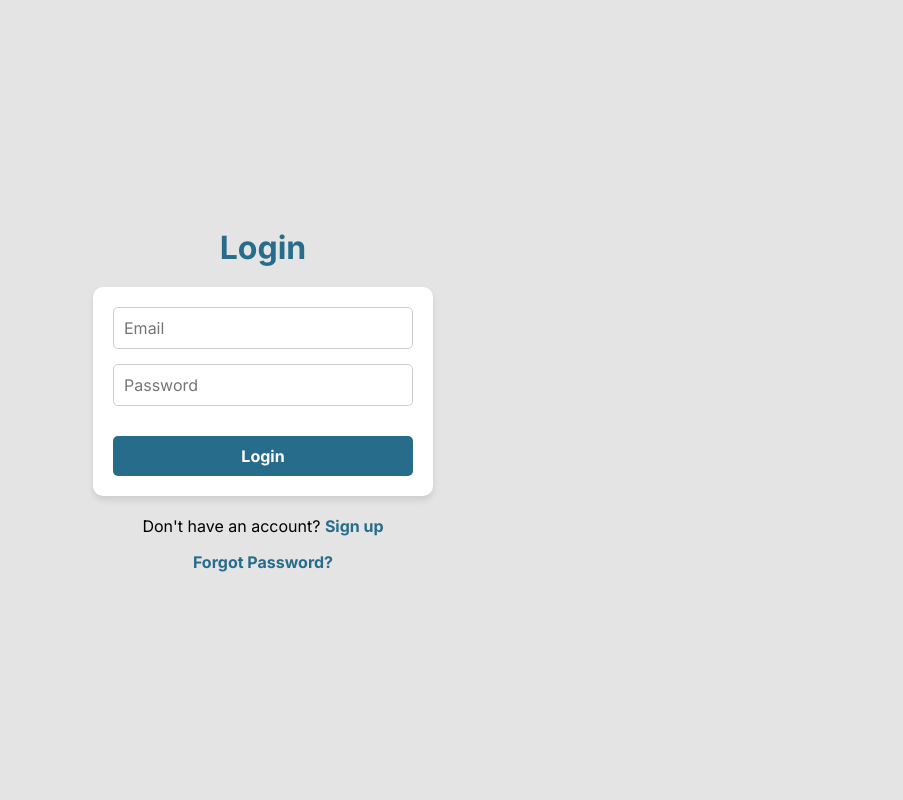
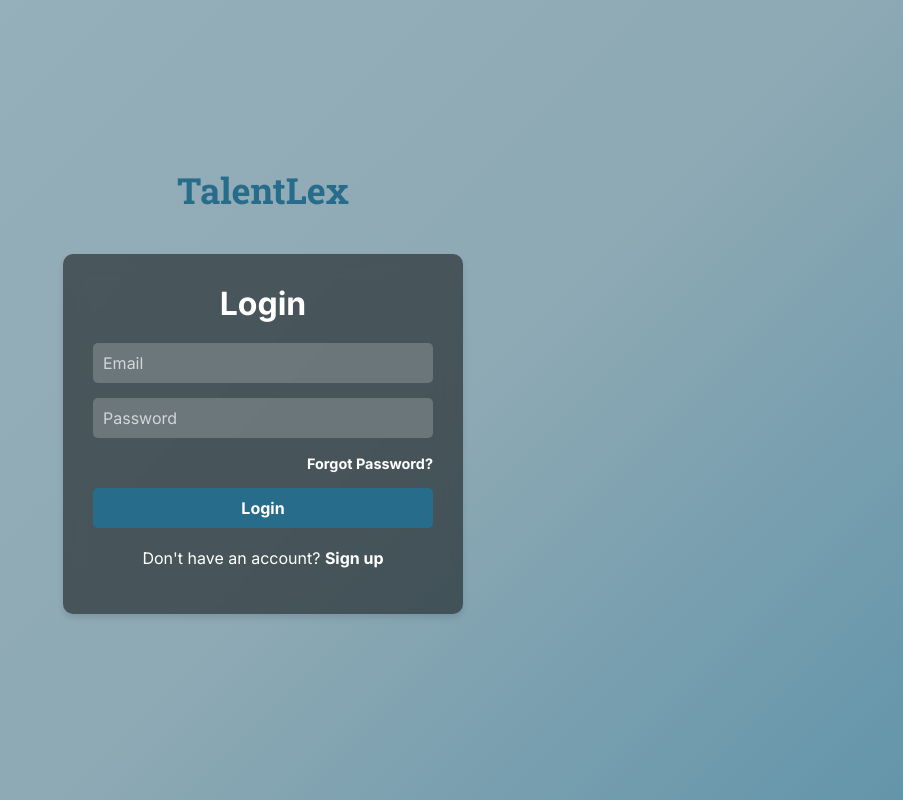
Before and after one commit to lockej2005/talentlex, a React (Create React App) app: page /login in a window 1280 px wide. Shown: the whole page, without its empty margins (377-1280 px from the left). Built offline with nearby package versions, Linux system fonts and the light colour scheme; a web font is replaced by a local one.

Commit message:
styling updates

```diff
--- a/src/pages/Authentication.css
+++ b/src/pages/Authentication.css
@@ -1,39 +1,69 @@
-  /* Auth.css */
-  .auth-container {
+/* Authentication.css */
+@import url('https://fonts.googleapis.com/css2?family=Roboto+Slab:wght@100..900&display=swap');
+
+
+.auth-page-auth {
   display: flex;
+  justify-content: center;
+  align-items: center;
+  min-height: 100vh;
+  background: linear-gradient(135deg, #99b2bd 0%, #8da9b4 60%, #6395aa 100%);
+  background-size: cover;
+  background-position: center;
+  background-attachment: fixed;
   flex-direction: column;
-    align-items: center;
-    justify-content: center;
-    min-height: 100vh;
-    background-color: #E4E4E4;
-    font-family: 'Inter', sans-serif;
 }
 
-  .auth-container h2 {
+.logo-auth {
+  font-size: 36px;
   color: #276D8B;
-    font-size: 2rem;
   margin-bottom: 20px;
+  font-weight: bold;
+  font-family: "Roboto Slab", serif;
 }
 
-  .auth-form {
-    display: flex;
-    flex-direction: column;
-    width: 300px;
-    background-color: white;
+
+.auth-container-auth {
+  width: 100%;
+  max-width: 400px;
   padding: 20px;
+}
+
+.frosted-glass-auth {
+  background: rgba(0, 0, 0, 0.5);
+  backdrop-filter: blur(10px);
   border-radius: 10px;
+  padding: 30px;
   box-shadow: 0 4px 6px rgba(0, 0, 0, 0.1);
 }
 
-  .auth-form input {
+.auth-container-auth h2 {
+  color: #ffffff;
+  font-size: 2rem;
+  margin-bottom: 20px;
+  text-align: center;
+}
+
+.auth-form-auth {
+  display: flex;
+  flex-direction: column;
+}
+
+.auth-form-auth input {
   margin-bottom: 15px;
   padding: 10px;
-    border: 1px solid #ccc;
+  border: none;
   border-radius: 5px;
   font-size: 1rem;
+  background: rgba(255, 255, 255, 0.2);
+  color: #ffffff;
 }
 
-  .auth-button {
+.auth-form-auth input::placeholder {
+  color: rgba(255, 255, 255, 0.7);
+}
+
+.auth-button-auth {
   background-color: #276D8B;
   color: white;
   border: none;
@@ -42,148 +72,95 @@
   cursor: pointer;
   font-size: 1rem;
   font-weight: bold;
+  transition: background-color 0.3s ease;
 }
 
-  .auth-button:hover {
+.auth-button-auth:hover {
   background-color: #1e5a73;
 }
 
-  .auth-container p {
+.auth-container-auth p {
   margin-top: 20px;
+  color: #ffffff;
+  text-align: center;
 }
 
-  .auth-container a {
-    color: #276D8B;
+.auth-container-auth a {
+  color: #ffffff;
   text-decoration: none;
   font-weight: bold;
 }
 
-  .auth-container a:hover {
+.auth-container-auth a:hover {
   text-decoration: underline;
 }
 
-  .error-message {
-    color: #ff0000;
+.error-message-auth {
+  color: #ff6b6b;
   margin-top: 10px;
+  text-align: center;
 }
 
-  .success-message {
-    color: #008000;
+.success-message-auth {
+  color: #51cf66;
   margin-top: 10px;
+  text-align: center;
 }
 
-  .society-code-input {
+.society-code-input-auth {
   display: flex;
   justify-content: space-between;
   margin-top: 20px;
 }
 
-  .code-input {
+.code-input-auth {
   width: 20px;
   height: 20px;
   text-align: center;
   font-size: 18px;
-    border: 1px solid #ccc;
+  border: none;
   border-radius: 4px;
   margin: 0 2px;
+  background: rgba(255, 255, 255, 0.2);
+  color: #ffffff;
 }
 
-  .code-input:focus {
-    border-color: #276D8B;
+.code-input-auth:focus {
   outline: none;
+  background: rgba(255, 255, 255, 0.3);
 }
 
-  .society-name {
-    color: #888;
+.society-name-auth {
+  color: #ffffff;
   font-size: 14px;
   text-decoration: underline;
   cursor: pointer;
 }
 
-  .popup-overlay {
-    position: fixed;
-    top: 0;
-    left: 0;
-    right: 0;
-    bottom: 0;
-    background-color: rgba(0, 0, 0, 0.5);
-    display: flex;
-    justify-content: center;
-    align-items: center;
-    z-index: 1000;
+.forgot-password-auth {
+  color: #ffffff;
+  text-align: right;
+  margin-bottom: 15px;
 }
 
-  .popup-overlay .auth-container {
-    min-height: auto;
-    background-color: transparent;
+.forgot-password-auth a {
+  color: #ffffff;
+  text-decoration: none;
+  font-size: 0.9rem;
+  transition: opacity 0.3s ease;
 }
 
-  .join-society {
-    color: #276D8B;
-    cursor: pointer;
-    text-decoration: underline;
-    margin-top: 5px;
-  }
-
-  /* New styles for reset password functionality */
-  .forgot-password {
-    margin-top: 10px;
-    text-align: right;
-  }
-
-  .forgot-password a {
-    color: #276D8B;
-    text-decoration: none;
-    font-size: 0.9rem;
-  }
-
-  .forgot-password a:hover {
-    text-decoration: underline;
-  }
-
-  .reset-password-form {
-    text-align: center;
-  }
-
-  .reset-password-form p {
-    margin-bottom: 20px;
-    color: #555;
-  }
-
-  .reset-password-form .auth-button {
-    margin-top: 10px;
+.forgot-password-auth a:hover {
+  opacity: 0.8;
 }
 
 /* Responsive design for smaller screens */
 @media (max-width: 480px) {
-    .auth-form {
+  .auth-container-auth {
     width: 90%;
-        max-width: 300px;
   }
 
-    .auth-container h2 {
+  .auth-container-auth h2 {
     font-size: 1.5rem;
   }
 }
-
-  .forgot-password {
-    text-align: right;
-    margin-bottom: 15px;
-  }
-
-  .forgot-password a {
-    color: #276D8B;
-    text-decoration: none;
-    font-size: 0.9rem;
-    transition: color 0.3s ease;
-  }
-
-  .forgot-password a:hover {
-    color: #1e5a73;
-    text-decoration: underline;
-  }
-
-  /* You may need to adjust other styles to accommodate this change */
-  .auth-form input[type="password"] {
-    margin-bottom: 5px; /* Reduced from 15px to make room for the forgot password link */
-  }
--- a/src/pages/DueDiligence.css
+++ b/src/pages/DueDiligence.css
@@ -115,6 +115,10 @@
   line-height: 1.5;
 }
 
+.text-auth {
+  color: #FFFFFF;
+}
+
 @media (max-width: 1200px) {
   .info-boxes {
     grid-template-columns: repeat(2, 1fr);
--- a/src/pages/Login.js
+++ b/src/pages/Login.js
@@ -36,9 +36,12 @@ const Login = () => {
   };
 
   return (
-    <div className="auth-container">
+    <div className="auth-page-auth">
+    <div className="logo-auth">TalentLex</div>
+      <div className="auth-container-auth">
+        <div className="frosted-glass-auth">
           <h2>Login</h2>
-      <form onSubmit={handleSubmit} className="auth-form">
+          <form onSubmit={handleSubmit} className="auth-form-auth">
             <input
               type="email"
               placeholder="Email"
@@ -53,16 +56,17 @@ const Login = () => {
               onChange={(e) => setPassword(e.target.value)}
               required
             />
-        <div className="forgot-password">
+            <div className="forgot-password-auth">
+              <a href="#" onClick={handleForgotPassword}>Forgot Password?</a>
             </div>
-        <button type="submit" className="auth-button">Login</button>
+            <button type="submit" className="auth-button-auth">Login</button>
           </form>
-      {error && <p className="error-message">{error}</p>}
+          {error && <p className="error-message-auth">{error}</p>}
           <p>
             Don't have an account? <Link to="/signup">Sign up</Link>
           </p>
-      <a href="#" onClick={handleForgotPassword}>Forgot Password?</a>
-
+        </div>
+      </div>
     </div>
   );
 };
--- a/src/pages/Signup.js
+++ b/src/pages/Signup.js
@@ -20,7 +20,6 @@ const Signup = () => {
       return;
     }
 
-    // Validate society code format
     const societyCodeRegex = /^[A-Z]{3}[0-9]{3}$/;
     if (societyCode && !societyCodeRegex.test(societyCode)) {
       setError("Society code must be in the format 'ABC123'");
@@ -28,7 +27,6 @@ const Signup = () => {
     }
 
     try {
-      // Sign up the user
       const { data, error: signUpError } = await supabase.auth.signUp({
         email,
         password,
@@ -36,7 +34,6 @@ const Signup = () => {
 
       if (signUpError) throw signUpError;
 
-      // If signup is successful, update the user's profile
       if (data && data.user) {
         const { error: updateError } = await supabase
           .from('profiles')
@@ -56,9 +53,12 @@ const Signup = () => {
   };
 
   return (
-    <div className="auth-container">
+    <div className="auth-page-auth">
+      <div className="logo-auth">TalentLex</div>
+      <div className="auth-container-auth">
+        <div className="frosted-glass-auth">
           <h2>Sign Up</h2>
-      <form onSubmit={handleSubmit} className="auth-form">
+          <form onSubmit={handleSubmit} className="auth-form-auth">
             <input
               type="email"
               placeholder="Email"
@@ -87,14 +87,16 @@ const Signup = () => {
               onChange={(e) => setConfirmPassword(e.target.value)}
               required
             />
-        <label>Society Code (optional)</label>
+            <label className='text-auth'>Society Code (optional)</label>
             <SocietyCodeInput onChange={setSocietyCode} />
-        <button type="submit" className="auth-button">Sign Up</button>
+            <button type="submit" className="auth-button-auth">Sign Up</button>
           </form>
-      {error && <p className="error-message">{error}</p>}
+          {error && <p className="error-message-auth">{error}</p>}
           <p>
             Already have an account? <Link to="/login">Login</Link>
           </p>
+        </div>
+      </div>
     </div>
   );
 };
--- a/src/pages/SocietyCodeInput.js
+++ b/src/pages/SocietyCodeInput.js
@@ -103,10 +103,10 @@ const SocietyCodeInput = ({ onChange }) => {
 
   return (
     <div>
-      <div className="society-code-input">
+      <div className="society-code-input-auth">
         {code.map((data, index) => (
           <input
-            className="code-input"
+            className="code-input-auth"
             type="text"
             maxLength="1"
             key={index}
@@ -119,7 +119,7 @@ const SocietyCodeInput = ({ onChange }) => {
         ))}
       </div>
       {societyName && (
-        <p className="society-name">{societyName}</p>
+        <p className="society-name-auth">{societyName}</p>
       )}
     </div>
   );
```
Lines whose indentation alone changed are shown as unchanged.
